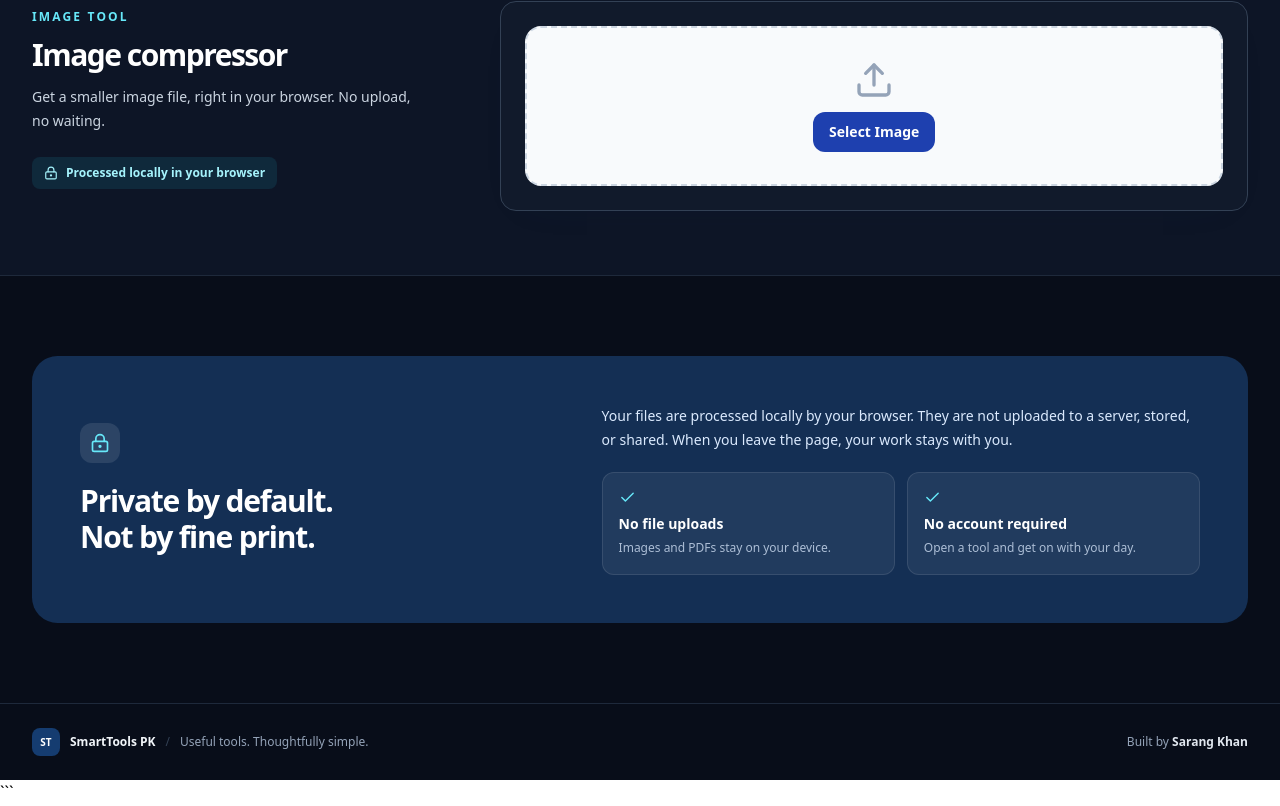
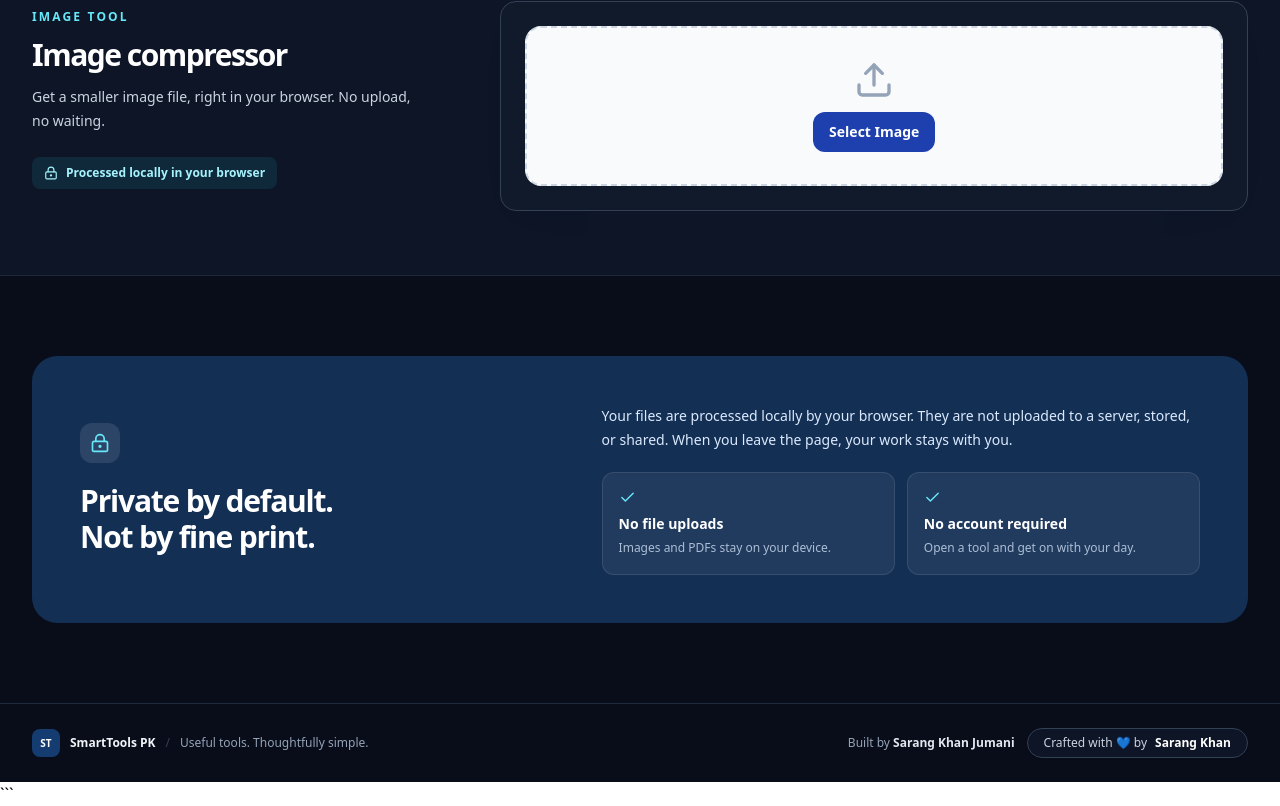
Before and after one commit to sarangkhan354-oss/smarttools-pk, a React (Vite) app: page / in a window 1280 px wide. Shown: the part 1673-2479 px from the top of the page. Built offline with nearby package versions, Linux system fonts and the light colour scheme.

Commit message:
Refactor footer to include additional author details
Updated footer section with new layout and additional information.

```diff
--- a/src/App.tsx
+++ b/src/App.tsx
@@ -678,9 +678,8 @@ function App() {
           </div>
         </section>
       </main>
-
-      <footer className="border-t border-slate-800 bg-[#080d19]">
-        <div className="mx-auto flex max-w-7xl flex-col gap-3 px-5 py-6 text-xs text-slate-400 sm:flex-row sm:items-center sm:justify-between lg:px-8">
+<footer className="border-t border-slate-800 bg-[#080d19]">
+        <div className="mx-auto flex max-w-7xl flex-col gap-4 px-5 py-6 text-xs text-slate-400 sm:flex-row sm:items-center sm:justify-between lg:px-8">
           <div className="flex items-center gap-2.5">
             <span className="flex h-7 w-7 items-center justify-center rounded-lg bg-[#153c70] text-[10px] font-extrabold text-white">
               ST
@@ -689,11 +688,20 @@ function App() {
             <span className="hidden text-slate-700 sm:inline">/</span>
             <span>Useful tools. Thoughtfully simple.</span>
           </div>
-          <p>
-            Built by <span className="font-semibold text-slate-200">Sarang Khan</span>
-          </p>
+
+          <div className="flex flex-col sm:flex-row items-start sm:items-center gap-3">
+            <p>
+              Built by <span className="font-semibold text-slate-200">Sarang Khan Jumani</span>
+            </p>
+            {/* Idea 2 Style Badge */}
+            <div className="inline-flex items-center gap-2 rounded-full border border-slate-700 bg-slate-900/80 px-4 py-1.5 text-xs text-slate-300 shadow-sm">
+              <span>Crafted with 💙 by</span>
+              <span className="font-bold text-white">Sarang Khan</span>
+            </div>
+          </div>
         </div>
       </footer>
+
 
       {/* 🤖 Embedded Floating AI Assistant Widget */}
       <AIAssistantWidget />
```
